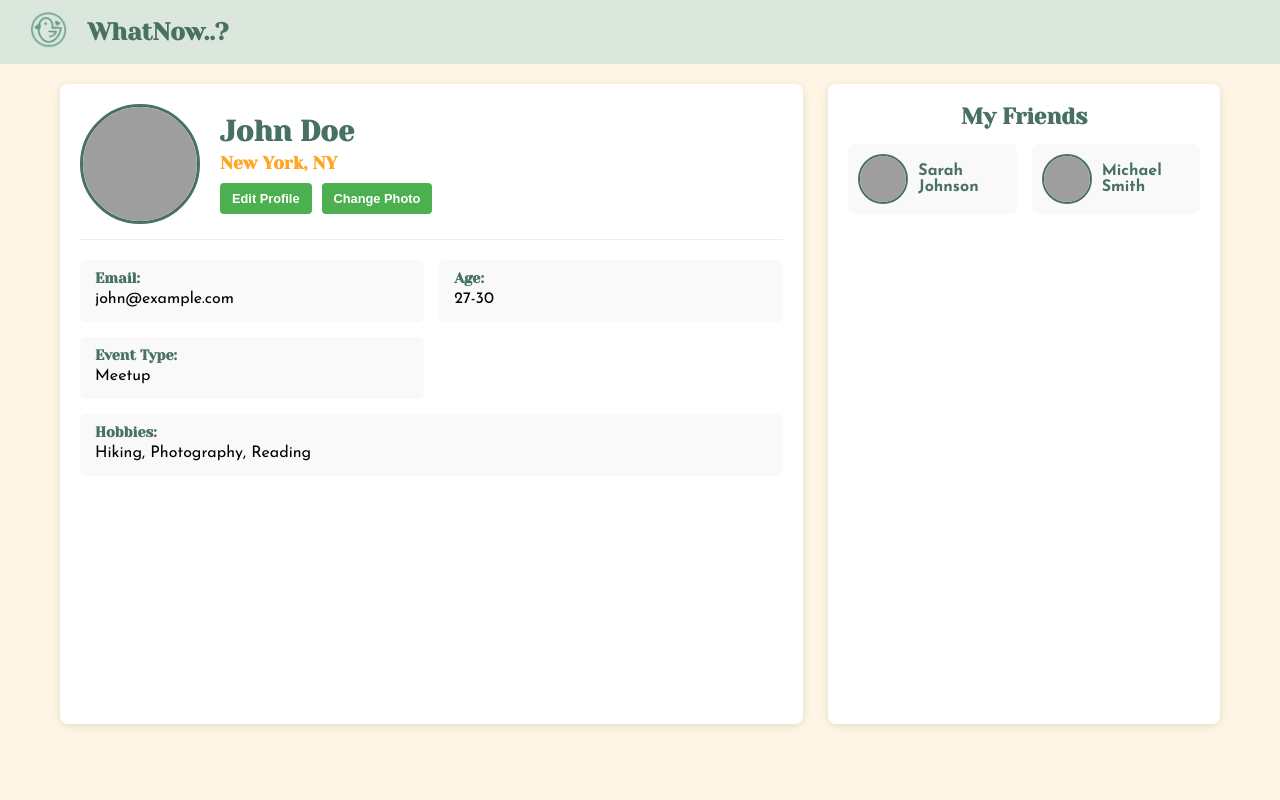
After one commit to beaquino18/duckybara, a Flask app: page /profile in a window 1280 px wide. The commit adds this page. Run offline with Flask 3, Linux system fonts and the light colour scheme; grey boxes are pictures that could not be loaded.

Commit message:
added events page and profile page

```diff
--- a/app.py
+++ b/app.py
@@ -13,6 +13,26 @@ def index():
 @app.route('/events')
 def events():
     return render_template('events.html')
+
+@app.route('/profile')
+def profiles():
+    user = {
+        'name': 'John Doe',
+        'email': 'john@example.com',
+        'location': 'New York, NY',
+        'age': '27-30',
+        'hobbies': 'Hiking, Photography, Reading',
+        'event_type': 'Meetup'
+    }
+
+    # Example friends data - replace with actual friends data
+    friends = [
+        {'name': 'Sarah Johnson', 'image': 'friend1.jpg'},
+        {'name': 'Michael Smith', 'image': 'friend2.jpg'},
+        # More friends...
+    ]
+
+    return render_template('profile.html', user=user, friends=friends)
 
 # The route below is for building a form
 # added methods to test submissions page
--- /dev/null
+++ b/static/styles/profile.css
@@ -0,0 +1,225 @@
+@import url('https://fonts.googleapis.com/css2?family=Josefin+Sans:ital,wght@0,100..700;1,100..700&family=Yeseva+One&display=swap');
+
+:root {
+    --font-primary: "Yeseva One", serif;
+    --navbar-clr: #DBE7DC;
+    --background-clr: #f5f5f5;
+    --header-clr: #487161;
+    --subheader-clr: #FFA725;
+    --button-clr: #4CAF50;
+    --card-bg: #ffffff;
+}
+
+* {
+    margin: 0;
+    padding: 0;
+    box-sizing: border-box;
+}
+
+body {
+    font-family: var(--font-primary);
+    font-weight: 400;
+    font-style: normal;
+    margin: 0;
+    padding: 0;
+    background-color: var(--background-clr);
+    min-height: 100vh;
+}
+
+/* Main content container */
+.profile-container {
+    width: 100%;
+    max-width: 1200px;
+    margin: 20px auto;
+    padding: 0 20px;
+    display: flex;
+    gap: 25px;
+    min-height: calc(100vh - 120px);
+}
+
+/* Profile section */
+.profile-info {
+    flex: 2;
+    background-color: var(--card-bg);
+    border-radius: 8px;
+    box-shadow: 0 2px 10px rgba(0, 0, 0, 0.1);
+    padding: 20px;
+    display: flex;
+    flex-direction: column;
+    max-height: 80vh;
+}
+
+/* Friends section */
+.friends-section {
+    flex: 1;
+    background-color: var(--card-bg);
+    border-radius: 8px;
+    box-shadow: 0 2px 10px rgba(0, 0, 0, 0.1);
+    padding: 20px;
+    max-height: 80vh;
+    overflow-y: auto;
+}
+
+/* Profile header with image and name */
+.profile-header {
+    display: flex;
+    align-items: center;
+    margin-bottom: 20px;
+    padding-bottom: 15px;
+    border-bottom: 1px solid #eee;
+}
+
+.profile-image {
+    width: 120px;
+    height: 120px;
+    border-radius: 50%;
+    object-fit: cover;
+    border: 3px solid var(--header-clr);
+    margin-right: 20px;
+}
+
+.profile-title {
+    flex: 1;
+}
+
+/* Header styling */
+h1 {
+    color: var(--header-clr);
+    margin-bottom: 5px;
+    font-size: 1.8rem;
+}
+
+h2 {
+    color: var(--subheader-clr);
+    font-size: 1.1rem;
+    margin-bottom: 10px;
+}
+
+h3 {
+    color: var(--header-clr);
+    margin-bottom: 15px;
+    font-size: 1.4rem;
+    text-align: center;
+}
+
+/* Profile details grid */
+.details-grid {
+    display: grid;
+    grid-template-columns: 1fr 1fr;
+    gap: 15px;
+}
+
+.full-width {
+    grid-column: span 2;
+}
+
+/* Profile details */
+.profile-details {
+    flex: 1;
+}
+
+.detail-item {
+    background-color: #f9f9f9;
+    border-radius: 6px;
+    padding: 10px 15px;
+}
+
+.detail-label {
+    color: var(--header-clr);
+    font-weight: bold;
+    font-size: 0.9rem;
+    display: block;
+}
+
+.detail-value {
+    font-family: 'Josefin Sans', sans-serif;
+    padding: 5px 0;
+    font-size: 1rem;
+}
+
+/* Friends grid */
+.friends-grid {
+    display: grid;
+    grid-template-columns: repeat(2, 1fr);
+    gap: 15px;
+}
+
+.friend-card {
+    display: flex;
+    align-items: center;
+    background-color: #f9f9f9;
+    border-radius: 6px;
+    padding: 10px;
+}
+
+.friend-image {
+    width: 50px;
+    height: 50px;
+    border-radius: 50%;
+    object-fit: cover;
+    border: 2px solid var(--header-clr);
+    margin-right: 10px;
+}
+
+.friend-name {
+    font-family: 'Josefin Sans', sans-serif;
+    color: var(--header-clr);
+    font-weight: bold;
+}
+
+/* Action buttons */
+.profile-actions {
+    display: flex;
+    gap: 10px;
+    margin-top: 10px;
+}
+
+.profile-btn {
+    background-color: var(--button-clr);
+    color: white;
+    padding: 8px 12px;
+    border: none;
+    border-radius: 4px;
+    cursor: pointer;
+    font-size: 0.8rem;
+    font-weight: bold;
+    transition: background-color 0.2s;
+}
+
+.profile-btn:hover {
+    background-color: #3e8e41;
+}
+
+/* Media queries */
+@media (max-width: 768px) {
+    .profile-container {
+        flex-direction: column;
+        min-height: auto;
+    }
+
+    .profile-info, .friends-section {
+        max-height: none;
+    }
+
+    .details-grid {
+        grid-template-columns: 1fr;
+    }
+
+    .full-width {
+        grid-column: 1;
+    }
+
+    .profile-header {
+        flex-direction: column;
+        text-align: center;
+    }
+
+    .profile-image {
+        margin-right: 0;
+        margin-bottom: 15px;
+    }
+
+    .profile-actions {
+        justify-content: center;
+    }
+}
--- /dev/null
+++ b/templates/profile.html
@@ -0,0 +1,90 @@
+<!DOCTYPE html>
+<html lang="en">
+<head>
+    <meta charset="UTF-8">
+    <meta name="viewport" content="width=device-width, initial-scale=1.0">
+    <title>User Profile</title>
+    <link rel="stylesheet" href="{{ url_for('static', filename='styles/profile.css') }}">
+</head>
+<body>
+    <div>{% include 'navbar.html' %}</div>
+
+    <div class="profile-container">
+        <!-- Left side - Profile information -->
+        <div class="profile-info">
+            <div class="profile-header">
+                <img src="{{ url_for('static', filename='images/profile.jpg') }}" alt="Profile picture" class="profile-image">
+                <div class="profile-title">
+                    <h1>{{ user.name }}</h1>
+                    <h2>{{ user.location }}</h2>
+                    <div class="profile-actions">
+                        <button class="profile-btn">Edit Profile</button>
+                        <button class="profile-btn">Change Photo</button>
+                    </div>
+                </div>
+            </div>
+
+            <div class="profile-details">
+                <div class="details-grid">
+                    <div class="detail-item">
+                        <span class="detail-label">Email:</span>
+                        <div class="detail-value">{{ user.email }}</div>
+                    </div>
+
+                    <div class="detail-item">
+                        <span class="detail-label">Age:</span>
+                        <div class="detail-value">{{ user.age }}</div>
+                    </div>
+
+                    <div class="detail-item">
+                        <span class="detail-label">Event Type:</span>
+                        <div class="detail-value">{{ user.event_type }}</div>
+                    </div>
+
+                    <div class="detail-item full-width">
+                        <span class="detail-label">Hobbies:</span>
+                        <div class="detail-value">{{ user.hobbies }}</div>
+                    </div>
+                </div>
+            </div>
+        </div>
+
+        <!-- Right side - Friends section -->
+        <div class="friends-section">
+            <h3>My Friends</h3>
+
+            <div class="friends-grid">
+                {% for friend in friends %}
+                <div class="friend-card">
+                    <img src="{{ url_for('static', filename='images/friends/' + friend.image) }}" alt="{{ friend.name }}" class="friend-image">
+                    <div class="friend-name">{{ friend.name }}</div>
+                </div>
+                {% endfor %}
+
+                <!-- Fallback if no friends data is available -->
+                {% if not friends %}
+                <div class="friend-card">
+                    <img src="{{ url_for('static', filename='images/friends/friend1.jpg') }}" alt="Friend 1" class="friend-image">
+                    <div class="friend-name">Sarah J.</div>
+                </div>
+
+                <div class="friend-card">
+                    <img src="{{ url_for('static', filename='images/friends/friend2.jpg') }}" alt="Friend 2" class="friend-image">
+                    <div class="friend-name">Michael S.</div>
+                </div>
+
+                <div class="friend-card">
+                    <img src="{{ url_for('static', filename='images/friends/friend3.jpg') }}" alt="Friend 3" class="friend-image">
+                    <div class="friend-name">Emily D.</div>
+                </div>
+
+                <div class="friend-card">
+                    <img src="{{ url_for('static', filename='images/friends/friend4.jpg') }}" alt="Friend 4" class="friend-image">
+                    <div class="friend-name">James W.</div>
+                </div>
+                {% endif %}
+            </div>
+        </div>
+    </div>
+</body>
+</html>
```
Also changed, not shown: static/styles/events.css (+51 -0 lines), templates/events.html (+18 -9 lines).
